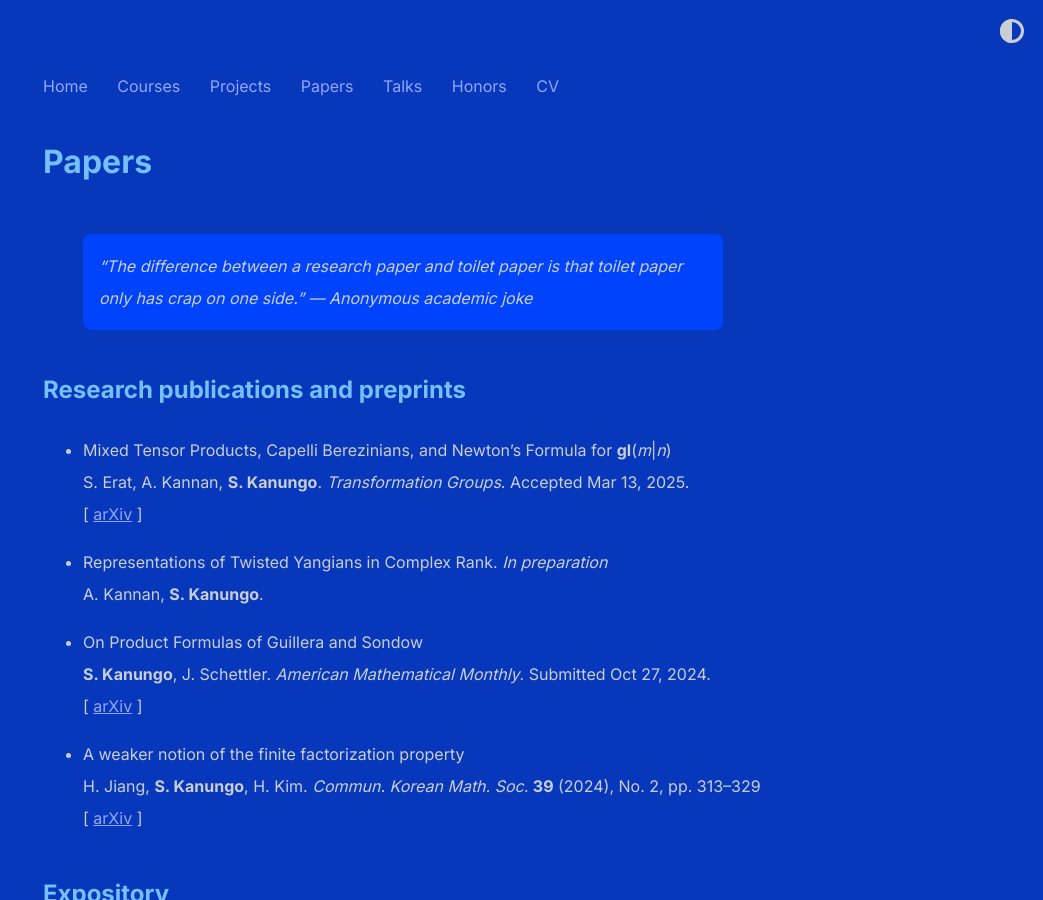
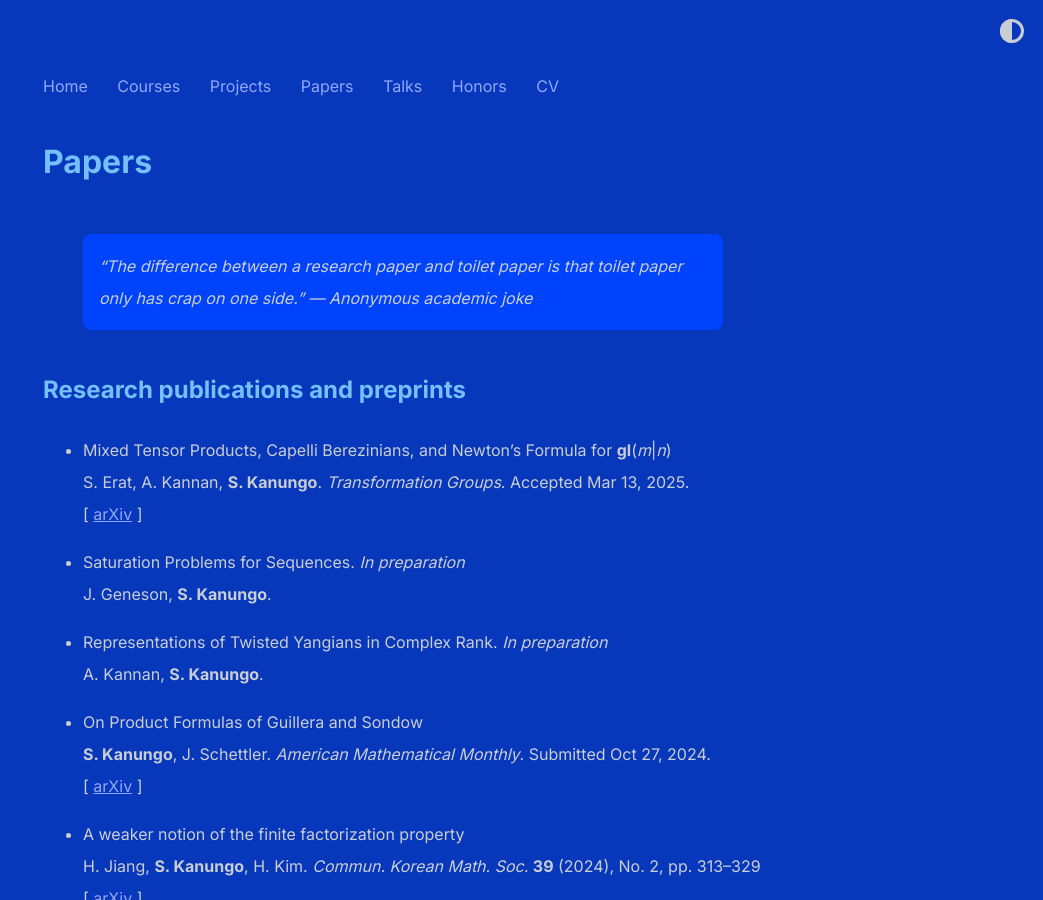
Before and after one commit to shihankanungo/shihankanungo.github.io, a Jekyll site: the page built from papers.md, in a window 1280 px wide and 900 px high. Shown: the whole window, without its empty margins (237-1280 px from the left). Built offline with Jekyll 4.4.1, drawn with Linux system fonts in a browser that asks for light colours.

Commit message:
Update papers.md

```diff
--- a/papers.md
+++ b/papers.md
@@ -12,6 +12,8 @@ title: Papers
   S. Erat, A. Kannan, **S. Kanungo**. *Transformation Groups*. Accepted Mar 13, 2025. <br />
   \[ [arXiv](https://arxiv.org/pdf/2409.02422) \]
 
+- Saturation Problems for Sequences. *In preparation* <br />
+  J. Geneson, **S. Kanungo**. <br />
 
 - Representations of Twisted Yangians in Complex Rank.  *In preparation* <br />
   A. Kannan, **S. Kanungo**.  <br />
```
